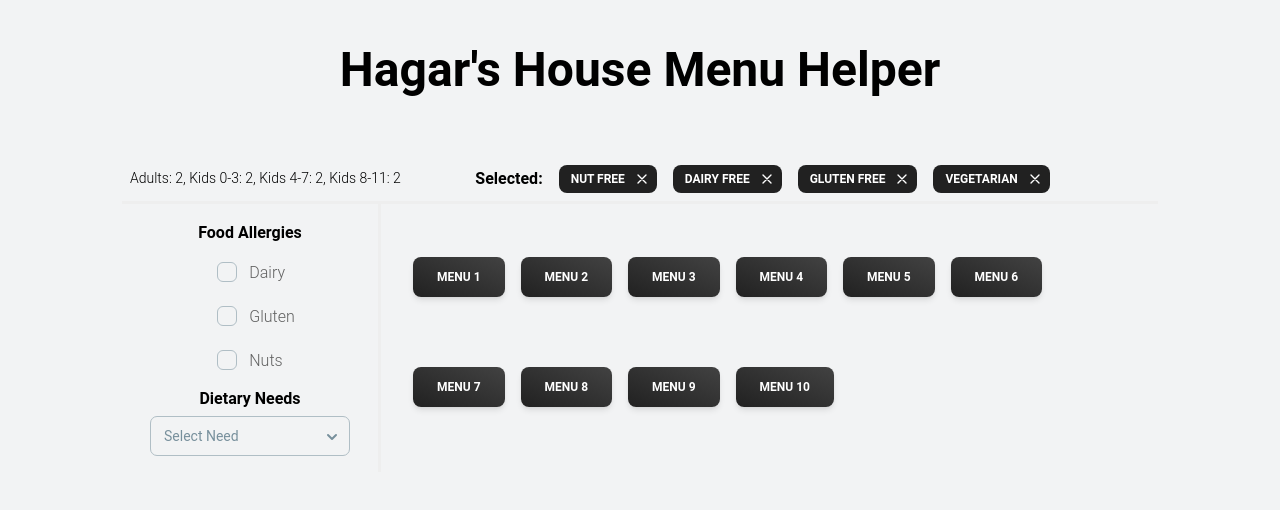
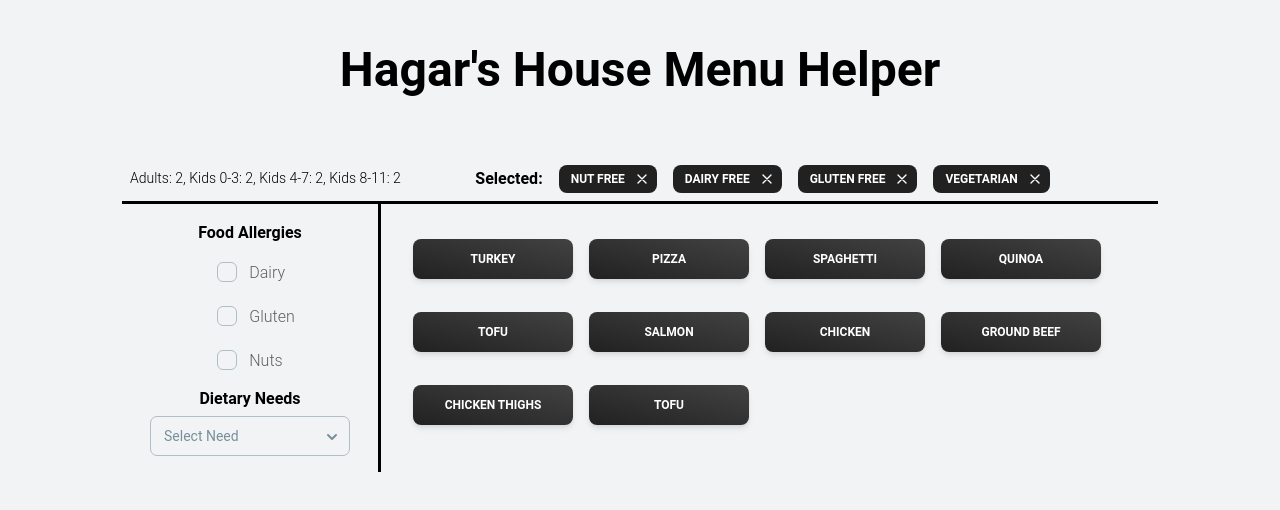
Before and after one commit to caowens/HagarsHouseMenuHelper, a React (Vite) app: page /menus in a window 1280 px wide. Shown: the top 510 px of the page. Built offline with nearby package versions, Linux system fonts and the light colour scheme.

Commit message:
Change cards title to menu name

```diff
--- a/src/components/MenuCard.jsx
+++ b/src/components/MenuCard.jsx
@@ -63,8 +63,8 @@ export default function MenuCard({
   return (
     <>
       <div className="mb-3 flex gap-3">
-        <Button onClick={() => handleOpen("md")} variant="gradient">
-          {`Menu ${id + 1}`}
+        <Button onClick={() => handleOpen("md")} variant="gradient" className="w-40">
+          {title}
         </Button>
       </div>
 
@@ -80,9 +80,9 @@ export default function MenuCard({
         size={size || "md"}
         handler={handleOpen}
       >
-        <DialogHeader className="text-center flex justify-center">{`Menu ${
-          id + 1
-        }`}</DialogHeader>
+        <DialogHeader className="text-center flex justify-center">
+          {title}
+        </DialogHeader>
         <DialogBody>
           <table className="w-full min-w-max table-auto text-left">
             <thead>
@@ -104,7 +104,8 @@ export default function MenuCard({
               </tr>
             </thead>
             <tbody>
-              {consolidatedPortion.map(({ ingredient, amount, measurement }, index) => {
+              {consolidatedPortion.map(
+                ({ ingredient, amount, measurement }, index) => {
                   const isLast = index === consolidatedPortion.length - 1;
                   const classes = isLast
                     ? "p-4"
@@ -141,7 +142,8 @@ export default function MenuCard({
                       </td>
                     </tr>
                   );
-              })}
+                }
+              )}
             </tbody>
           </table>
         </DialogBody>
--- a/src/pages/Menus.jsx
+++ b/src/pages/Menus.jsx
@@ -18,12 +18,12 @@ export default function Menus() {
     <div className="flex justify-center align-center place-items-start h-[80vh] w-[1100px] p-8 mt-6">
       <div className="w-full flex flex-col">
         <div className="flex w-full h-12">
-          <div className="w-4/12 h-auto justify-start border-b-[3px] px-2 flex items-center">
+          <div className="w-4/12 h-auto justify-start border-b-[3px] border-black px-2 flex items-center">
             <Typography variant="small">
               Adults: 2, Kids 0-3: 2, Kids 4-7: 2, Kids 8-11: 2
             </Typography>
           </div>
-          <div className="justify-start w-8/12 h-auto border-b-[3px] px-2 flex items-center gap-4">
+          <div className="justify-start w-8/12 h-auto border-b-[3px] border-black px-2 flex items-center gap-4">
             <Typography variant="h6">Selected:</Typography>
             <ChipDismissible text="Nut free" />
             <ChipDismissible text="Dairy free" />
@@ -32,7 +32,7 @@ export default function Menus() {
           </div>
         </div>
         <div className="flex w-full h-full">
-          <div className="w-3/12 h-max justify-center border-r-[3px] px-2 flex items-center">
+          <div className="w-3/12 h-max justify-center border-r-[3px] border-black px-2 flex items-center">
             <div className="flex items-center gap-1 flex-col my-4">
               <Typography variant="h6">Food Allergies</Typography>
               <ul>
@@ -63,7 +63,7 @@ export default function Menus() {
           <div className="justify-start w-9/12 h-auto min-h-fit p-8 flex items-center gap-4 flex-wrap">
             {menus.map((menu, index) => (
               <MenuCard
-                title={menu.adultPortion.ingredient}
+                title={menu.name}
                 menu={menu}
                 key={index}
                 adults={3}
```
Lines whose indentation alone changed are shown as unchanged.
